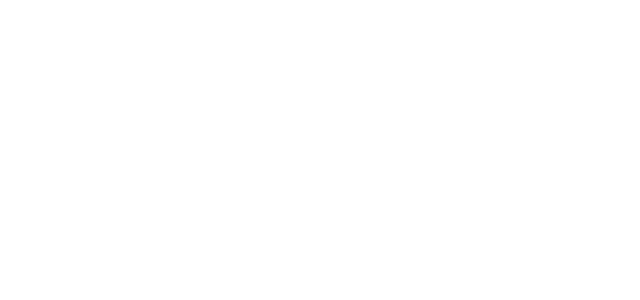
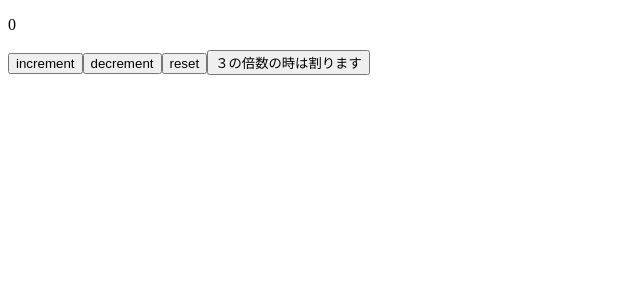
Before and after one commit to hamaa-affix/react_hooks, a React (Create React App) app: page / in a window 1280 px wide. Shown: the top 300 px of the page, without its empty margins (0-640 px from the left). Built offline with nearby package versions, Linux system fonts and the light colour scheme.

Commit message:
demo useState

```diff
--- a/src/App.jsx
+++ b/src/App.jsx
@@ -3,5 +3,19 @@
 
 export const App = () => {
   const [count, setCount] = useState(0);
-  return <></>;
+
+  const imcrement = () => setCount(count + 1);
+  const decrement = () => setCount(count - 1);
+  const reset = () => setCount(0);
+  const divade3 = () => (count % 3 === 0 ? setCount(count / 3) : count);
+
+  return (
+    <>
+      <p>{count}</p>
+      <button onClick={imcrement}>increment</button>
+      <button onClick={decrement}>decrement</button>
+      <button onClick={reset}>reset</button>
+      <button onClick={divade3}>３の倍数の時は割ります</button>
+    </>
+  );
 };
```
Also changed, not shown: 1 other file (tests, documents, lock files or other folders).
